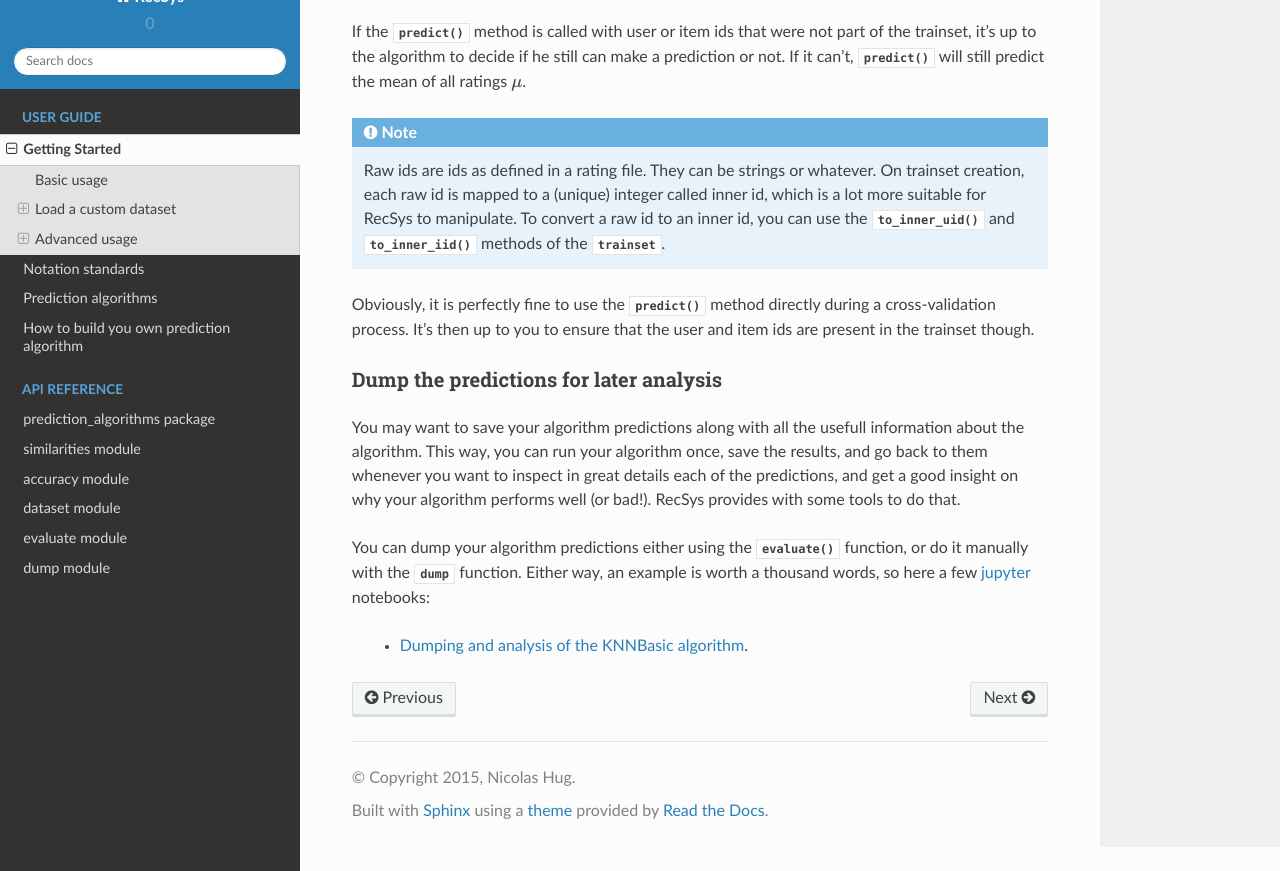
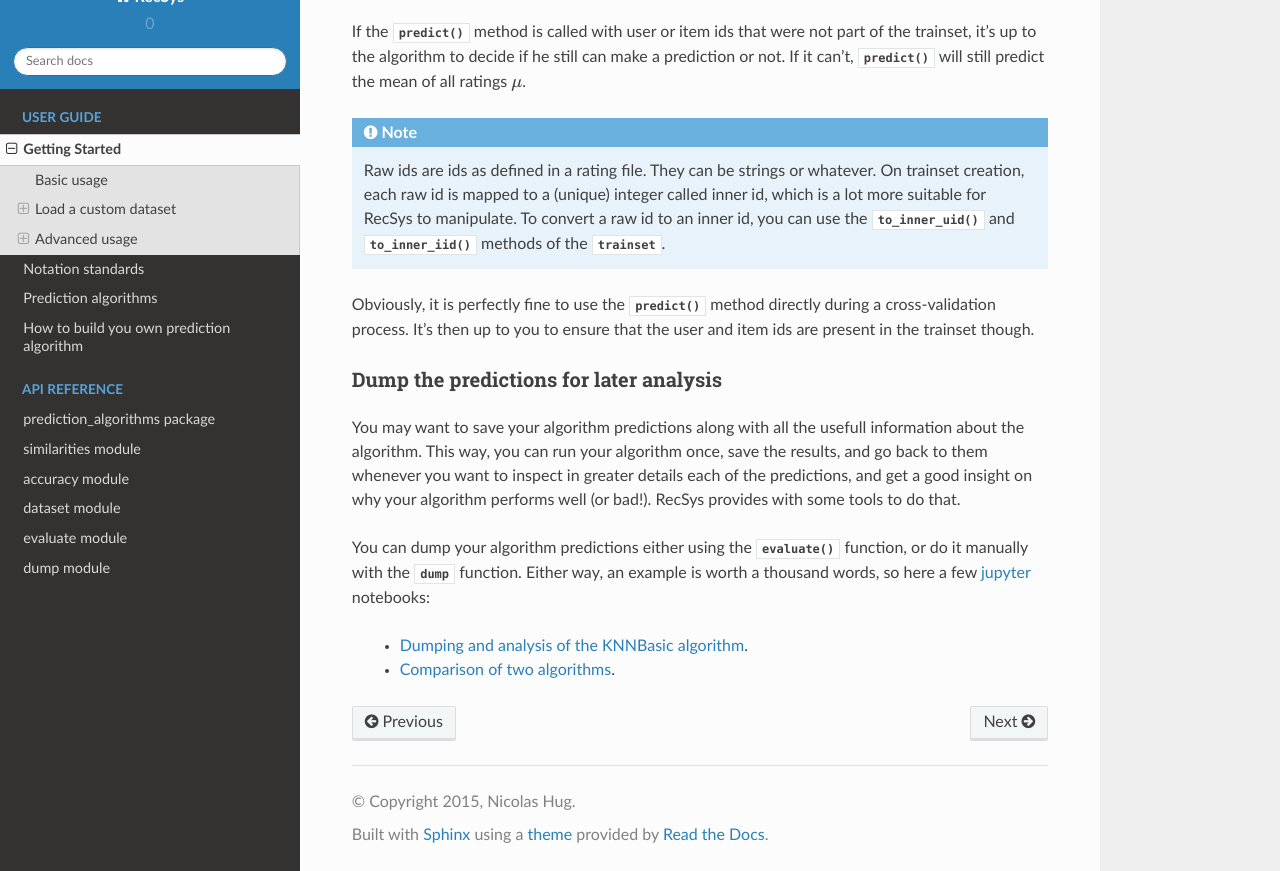
Before and after one commit to NicolasHug/Surprise, a Sphinx documentation site: the page built from doc/source/getting_started.rst, in a window 1280 px wide and 900 px high, scrolled down 2485 px, cut to the strip 29-900 px from the top of the window. Built offline with Sphinx 7.4.7 and the Read the Docs theme 2.0.0, drawn with Linux system fonts in a browser that asks for light colours.

Commit message:
added notebook for comparison

```diff
--- a/doc/source/getting_started.rst
+++ b/doc/source/getting_started.rst
@@ -167,7 +167,7 @@ Dump the predictions for later analysis
 
 You may want to save your algorithm predictions along with all the usefull
 information about the algorithm. This way, you can run your algorithm once,
-save the results, and go back to them whenever you want to inspect in great
+save the results, and go back to them whenever you want to inspect in greater
 details each of the predictions, and get a good insight on why your algorithm
 performs well (or bad!). RecSys provides with some tools to do that.
 
@@ -178,3 +178,5 @@ so here a few `jupyter <http://jupyter.org/>`_ notebooks:
 
   - `Dumping and analysis of the KNNBasic algorithm
     <http://nbviewer.jupyter.org/github/Niourf/RecSys/tree/master/examples/notebooks/KNNBasic_analysis.ipynb/>`_.
+  - `Comparison of two algorithms
+    <http://nbviewer.jupyter.org/github/Niourf/RecSys/tree/master/examples/notebooks/Compare.ipynb/>`_.
```
Also changed, not shown: 2 other files.
